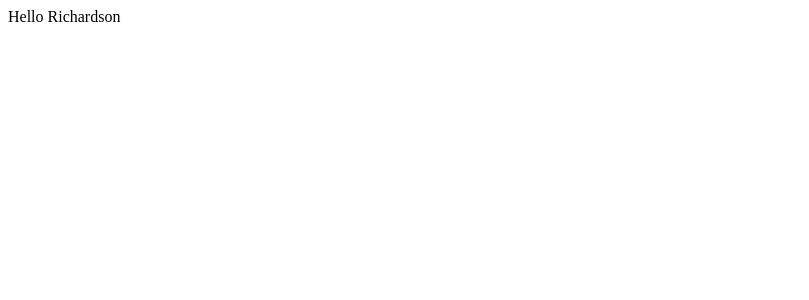
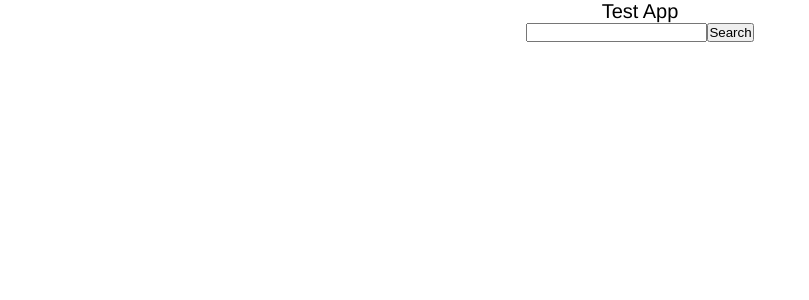
Before and after one commit to RickyCodings/Weather-app, a React (Create React App) app: page / in a window 1280 px wide. Shown: the top 300 px of the page, without its empty margins (0-809 px from the left). Built offline with nearby package versions, Linux system fonts and the light colour scheme.

Commit message:
Final commit of lab periood

```diff
--- a/package.json
+++ b/package.json
@@ -3,12 +3,17 @@
   "version": "0.1.0",
   "private": true,
   "dependencies": {
+    "@emotion/react": "^11.11.3",
+    "@emotion/styled": "^11.11.0",
+    "@mui/material": "^5.15.5",
+    "@mui/styled-engine-sc": "^6.0.0-alpha.12",
     "@testing-library/jest-dom": "^5.17.0",
     "@testing-library/react": "^13.4.0",
     "@testing-library/user-event": "^13.5.0",
     "react": "^18.2.0",
     "react-dom": "^18.2.0",
     "react-scripts": "5.0.1",
+    "styled-components": "^6.1.8",
     "web-vitals": "^2.1.4"
   },
   "scripts": {
--- a/src/App.css
+++ b/src/App.css
@@ -0,0 +1,34 @@
+*{
+    padding:0px;
+    margin: 0px;
+}
+
+.App {
+    font-family:'Franklin Gothic Medium', 'Arial Narrow', Arial, sans-serif;
+}
+
+#headerName{
+    font-size: 20px;
+    display: flex;
+    justify-content: center;
+    align-items: center;
+
+}
+
+#searchSpace{
+    display: flex;
+    justify-content: center;
+    align-items: center;
+}
+
+.inputSearch{
+    padding: 10px;
+    padding-left: 15px;
+    padding-right: 15px;
+    border-radius: 115px;
+}
+
+submit{
+    padding:10px;
+
+}
--- a/src/App.js
+++ b/src/App.js
@@ -1,8 +1,17 @@
+import './App.css';
 
 function App() {
   return (
     <div className="App">
-        Hello Richardson
+        <div id="headerName">
+          Test App
+        </div>
+
+        <div id="searchSpace">
+          <input  type="text" required></input>
+          <button type="submit" >Search</button>
+        </div>
+
     </div>
   );
 }
--- a/src/index.js
+++ b/src/index.js
@@ -9,8 +9,4 @@ root.render(
     <App />
   </React.StrictMode>
 );
-
-// If you want to start measuring performance in your app, pass a function
-// to log results (for example: reportWebVitals(console.log))
-// or send to an analytics endpoint. Learn more: https://bit.ly/CRA-vitals
 reportWebVitals();
```
Also changed, not shown: src/index.css (added), 1 other file (tests, documents, lock files or other folders).
